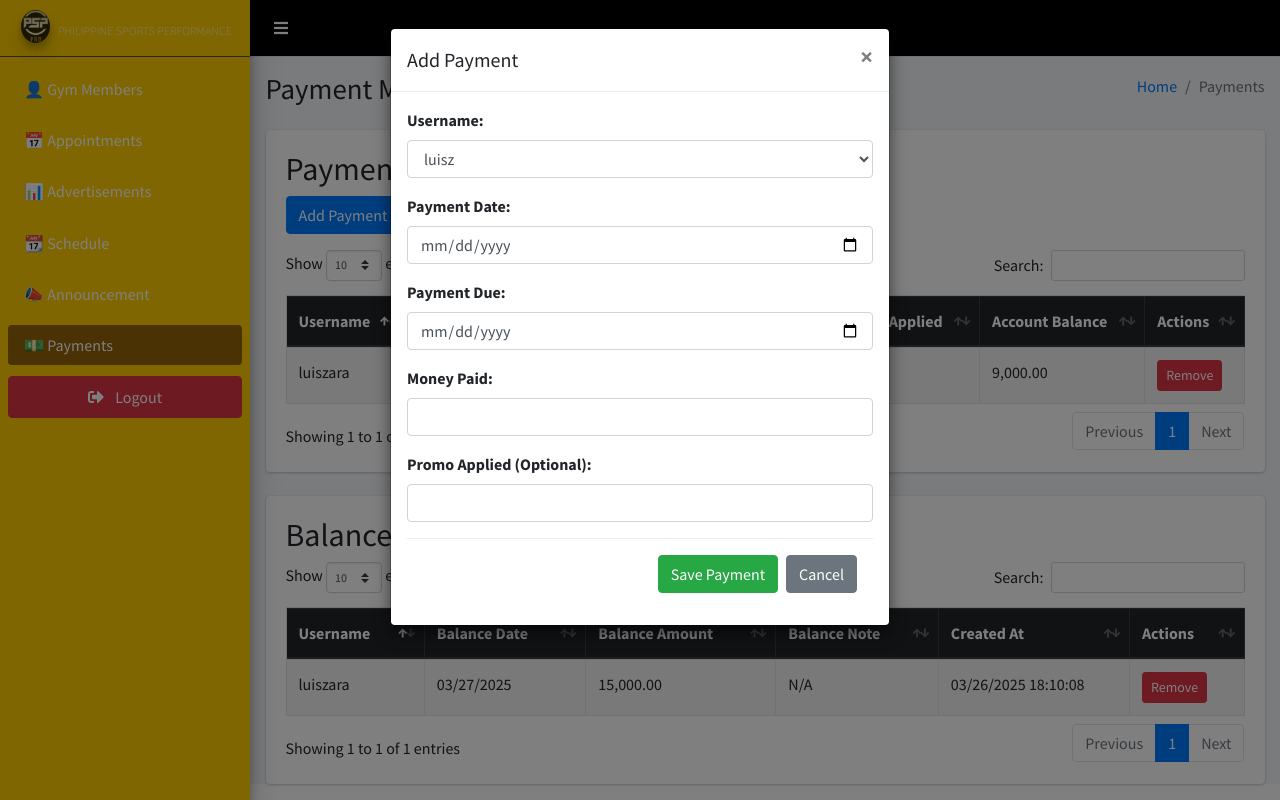
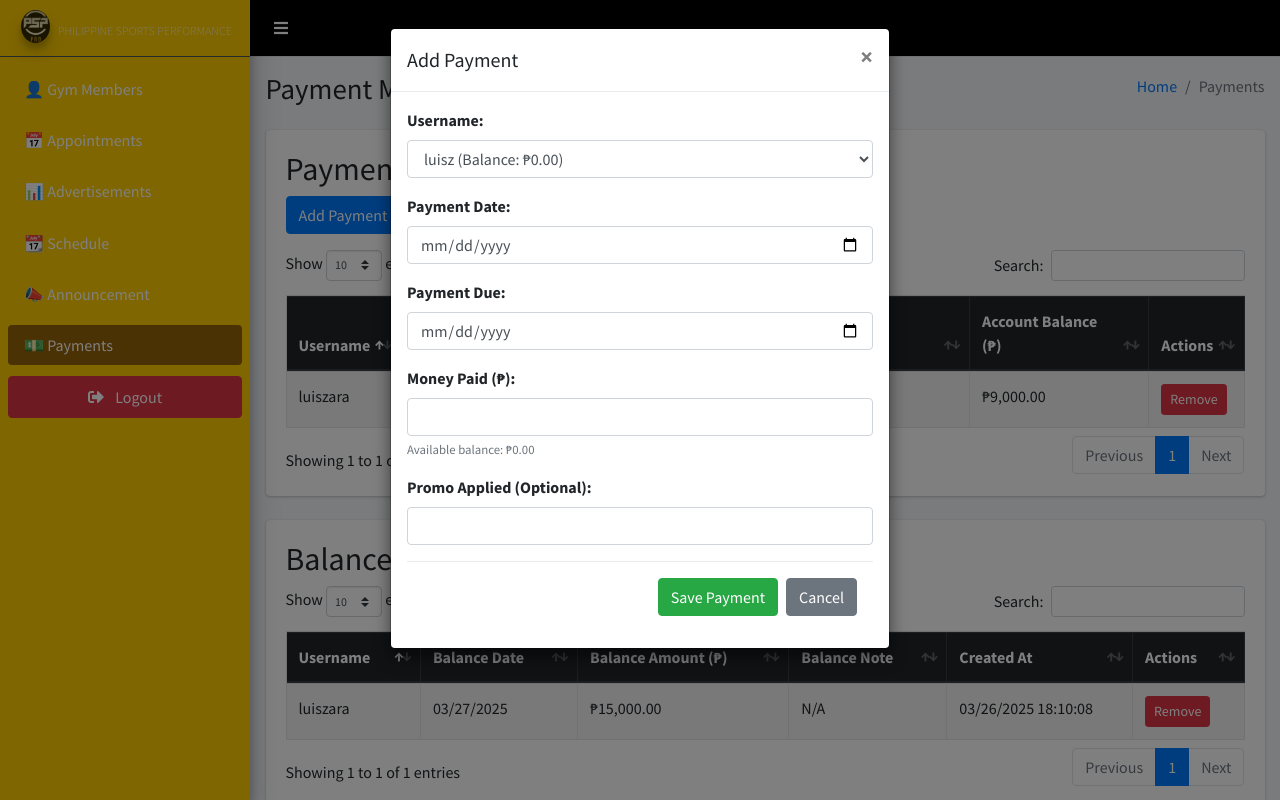
Before and after one commit to sorein3232/PSP-Website, a PHP site: page /PSP-Website/admin/payment.php in a window 1280 px wide, after a click on "Add Payment". Run offline with PHP 8.4, Linux system fonts and the light colour scheme; data comes from the database, SQL or seed files in the repository; some libraries are stand-ins or nearby versions.

Commit message:
payments currency and max payment

```diff
--- a/admin/payment.php
+++ b/admin/payment.php
@@ -3,6 +3,9 @@ ob_start(); // Start output buffering
 session_start();
 include 'database.php';
 include('includes/header.php');
+
+// Define currency symbol
+$currency_symbol = "₱";
 
 // Handle logout
 if (isset($_GET['logout']) && $_GET['logout'] == 'true') {
@@ -181,6 +184,14 @@ if ($_SERVER['REQUEST_METHOD'] == 'POST' && isset($_POST['add_payment'])) {
         $user_id = $user['id'];
         $current_balance = $user['account_balance'];
 
+        // Check if payment exceeds account balance
+        if ($money_paid > $current_balance) {
+            // Set error message in session
+            $_SESSION['payment_error'] = "Payment amount exceeds account balance. Available balance: {$currency_symbol}{$current_balance}";
+            header("Location: payment.php");
+            exit();
+        }
+
         // Calculate new balance (deduct money paid)
         $new_balance = $current_balance - $money_paid;
 
@@ -234,8 +245,9 @@ $balance_additions_query = "SELECT ba.balance_addition_id, u.username,
                             ORDER BY ba.created_at DESC";
 $balance_additions_result = $conn->query($balance_additions_query);
 
-// Fetch users for dropdown
-$users = $conn->query("SELECT username FROM users ORDER BY username");
+// Fetch users for dropdown with account balance
+$users_query = "SELECT username, account_balance FROM users ORDER BY username";
+$users = $conn->query($users_query);
 ?>
 
 <div class="content-header">
@@ -256,6 +268,16 @@ $users = $conn->query("SELECT username FROM users ORDER BY username");
 
 <section class="content">
     <div class="container-fluid">
+        <?php if (isset($_SESSION['payment_error'])): ?>
+            <div class="alert alert-danger alert-dismissible fade show" role="alert">
+                <strong>Error!</strong> <?php echo $_SESSION['payment_error']; ?>
+                <button type="button" class="close" data-dismiss="alert" aria-label="Close">
+                    <span aria-hidden="true">&times;</span>
+                </button>
+            </div>
+            <?php unset($_SESSION['payment_error']); ?>
+        <?php endif; ?>
+
         <!-- Payments Card -->
         <div class="card">
             <div class="card-body">
@@ -279,21 +301,43 @@ $users = $conn->query("SELECT username FROM users ORDER BY username");
                                 <th>Username</th>
                                 <th>Payment Date</th>
                                 <th>Payment Due</th>
-                                <th>Money Paid</th>
+                                <th>Money Paid (<?php echo $currency_symbol; ?>)</th>
                                 <th>Promo Applied</th>
-                                <th>Account Balance</th>
+                                <th>Account Balance (<?php echo $currency_symbol; ?>)</th>
                                 <th>Actions</th>
                             </tr>
                         </thead>
                         <tbody>
                             <?php while ($row = $payments_result->fetch_assoc()) { ?>
-                                <tr id="row-<?php echo $row['payment_id']; ?>">
+                                <?php
+                                    // Check if payment is due soon (within 7 days)
+                                    $due_date = new DateTime($row['payment_due']);
+                                    $today = new DateTime();
+                                    $days_until_due = $today->diff($due_date)->days;
+                                    $is_due_soon = $due_date > $today && $days_until_due <= 7;
+                                    $is_overdue = $due_date < $today;
+
+                                    $row_class = '';
+                                    if ($is_overdue) {
+                                        $row_class = 'table-danger';
+                                    } elseif ($is_due_soon) {
+                                        $row_class = 'table-warning';
+                                    }
+                                ?>
+                                <tr id="row-<?php echo $row['payment_id']; ?>" class="<?php echo $row_class; ?>">
                                     <td><?php echo htmlspecialchars($row['username']); ?></td>
                                     <td><?php echo htmlspecialchars($row['payment_date']); ?></td>
-                                    <td><?php echo htmlspecialchars($row['payment_due']); ?></td>
-                                    <td><?php echo number_format($row['money_paid'], 2); ?></td>
+                                    <td>
+                                        <?php echo htmlspecialchars($row['payment_due']); ?>
+                                        <?php if ($is_overdue): ?>
+                                            <span class="badge badge-danger">Overdue</span>
+                                        <?php elseif ($is_due_soon): ?>
+                                            <span class="badge badge-warning">Due soon</span>
+                                        <?php endif; ?>
+                                    </td>
+                                    <td><?php echo $currency_symbol . number_format($row['money_paid'], 2); ?></td>
                                     <td><?php echo htmlspecialchars($row['promo_applied']); ?></td>
-                                    <td><?php echo number_format($row['account_balance'], 2); ?></td>
+                                    <td><?php echo $currency_symbol . number_format($row['account_balance'], 2); ?></td>
                                     <td>
                                         <button class="btn btn-danger btn-sm" onclick="removePayment(<?php echo $row['payment_id']; ?>)">Remove</button>
                                     </td>
@@ -317,7 +361,7 @@ $users = $conn->query("SELECT username FROM users ORDER BY username");
                             <tr>
                                 <th>Username</th>
                                 <th>Balance Date</th>
-                                <th>Balance Amount</th>
+                                <th>Balance Amount (<?php echo $currency_symbol; ?>)</th>
                                 <th>Balance Note</th>
                                 <th>Created At</th>
                                 <th>Actions</th>
@@ -328,7 +372,7 @@ $users = $conn->query("SELECT username FROM users ORDER BY username");
                                 <tr id="balance-row-<?php echo $row['balance_addition_id']; ?>">
                                     <td><?php echo htmlspecialchars($row['username']); ?></td>
                                     <td><?php echo htmlspecialchars($row['balance_date']); ?></td>
-                                    <td><?php echo number_format($row['balance_amount'], 2); ?></td>
+                                    <td><?php echo $currency_symbol . number_format($row['balance_amount'], 2); ?></td>
                                     <td><?php echo htmlspecialchars($row['balance_note'] ?: 'N/A'); ?></td>
                                     <td><?php echo htmlspecialchars($row['created_at']); ?></td>
                                     <td>
@@ -355,15 +399,17 @@ $users = $conn->query("SELECT username FROM users ORDER BY username");
                 </button>
             </div>
             <div class="modal-body">
-                <form method="POST">
+                <form method="POST" id="paymentForm">
                     <div class="form-group">
                         <label>Username:</label>
-                        <select name="username" class="form-control" required>
+                        <select name="username" id="payment-username" class="form-control" required>
                             <?php
                             // Reset the users result pointer
                             $users->data_seek(0);
                             while ($user = $users->fetch_assoc()) { ?>
-                                <option value="<?= htmlspecialchars($user['username']); ?>"><?= htmlspecialchars($user['username']); ?></option>
+                                <option value="<?= htmlspecialchars($user['username']); ?>" data-balance="<?= $user['account_balance']; ?>">
+                                    <?= htmlspecialchars($user['username']); ?> (Balance: <?= $currency_symbol . number_format($user['account_balance'], 2); ?>)
+                                </option>
                             <?php } ?>
                         </select>
                     </div>
@@ -379,8 +425,14 @@ $users = $conn->query("SELECT username FROM users ORDER BY username");
                     </div>
 
                     <div class="form-group">
-                        <label>Money Paid:</label>
-                        <input type="number" step="0.01" name="money_paid" class="form-control" required>
+                        <label>Money Paid (<?php echo $currency_symbol; ?>):</label>
+                        <input type="number" step="0.01" name="money_paid" id="money-paid" class="form-control" required>
+                        <small id="balance-warning" class="form-text text-danger" style="display: none;">
+                            Warning: Payment amount exceeds available balance.
+                        </small>
+                        <small class="form-text text-muted">
+                            Available balance: <?php echo $currency_symbol; ?><span id="available-balance">0.00</span>
+                        </small>
                     </div>
 
                     <div class="form-group">
@@ -389,7 +441,7 @@ $users = $conn->query("SELECT username FROM users ORDER BY username");
                     </div>
 
                     <div class="modal-footer">
-                        <button type="submit" name="add_payment" class="btn btn-success">Save Payment</button>
+                        <button type="submit" name="add_payment" class="btn btn-success" id="submit-payment-btn">Save Payment</button>
                         <button type="button" class="btn btn-secondary" data-dismiss="modal">Cancel</button>
                     </div>
                 </form>
@@ -417,13 +469,15 @@ $users = $conn->query("SELECT username FROM users ORDER BY username");
                             // Reset the users result pointer
                             $users->data_seek(0);
                             while ($user = $users->fetch_assoc()) { ?>
-                                <option value="<?= htmlspecialchars($user['username']); ?>"><?= htmlspecialchars($user['username']); ?></option>
+                                <option value="<?= htmlspecialchars($user['username']); ?>">
+                                    <?= htmlspecialchars($user['username']); ?> (Current Balance: <?= $currency_symbol . number_format($user['account_balance'], 2); ?>)
+                                </option>
                             <?php } ?>
                         </select>
                     </div>
 
                     <div class="form-group">
-                        <label>Balance Amount:</label>
+                        <label>Balance Amount (<?php echo $currency_symbol; ?>):</label>
                         <input type="number" step="0.01" name="balance_amount" class="form-control" required>
                     </div>
 
@@ -504,7 +558,57 @@ $users = $conn->query("SELECT username FROM users ORDER BY username");
 
     // Ensure jQuery and Bootstrap are loaded
     $(document).ready(function() {
-        // Optional: Add any page load initialization here
+        // Update available balance display when user changes
+        $('#payment-username').change(function() {
+            updateAvailableBalance();
+        });
+
+        // Check payment amount against balance when amount changes
+        $('#money-paid').on('input', function() {
+            validatePaymentAmount();
+        });
+
+        // Initialize balance display
+        updateAvailableBalance();
+
+        // Validate payment form before submission
+        $('#paymentForm').on('submit', function(e) {
+            if (!validatePaymentAmount()) {
+                e.preventDefault();
+                alert('Payment amount exceeds available balance!');
+                return false;
+            }
+            return true;
+        });
+
+        // Function to update the available balance display
+        function updateAvailableBalance() {
+            var selectedOption = $('#payment-username option:selected');
+            var balance = selectedOption.data('balance');
+            $('#available-balance').text(parseFloat(balance).toFixed(2));
+            validatePaymentAmount();
+        }
+
+        // Function to validate payment amount against available balance
+        function validatePaymentAmount() {
+            var balance = parseFloat($('#payment-username option:selected').data('balance'));
+            var amount = parseFloat($('#money-paid').val()) || 0;
+
+            if (amount > balance) {
+                $('#balance-warning').show();
+                $('#submit-payment-btn').prop('disabled', true);
+                return false;
+            } else {
+                $('#balance-warning').hide();
+                $('#submit-payment-btn').prop('disabled', false);
+                return true;
+            }
+        }
+
+        // Auto-dismiss alerts after 5 seconds
+        setTimeout(function() {
+            $('.alert').alert('close');
+        }, 5000);
     });
 </script>
 
```
